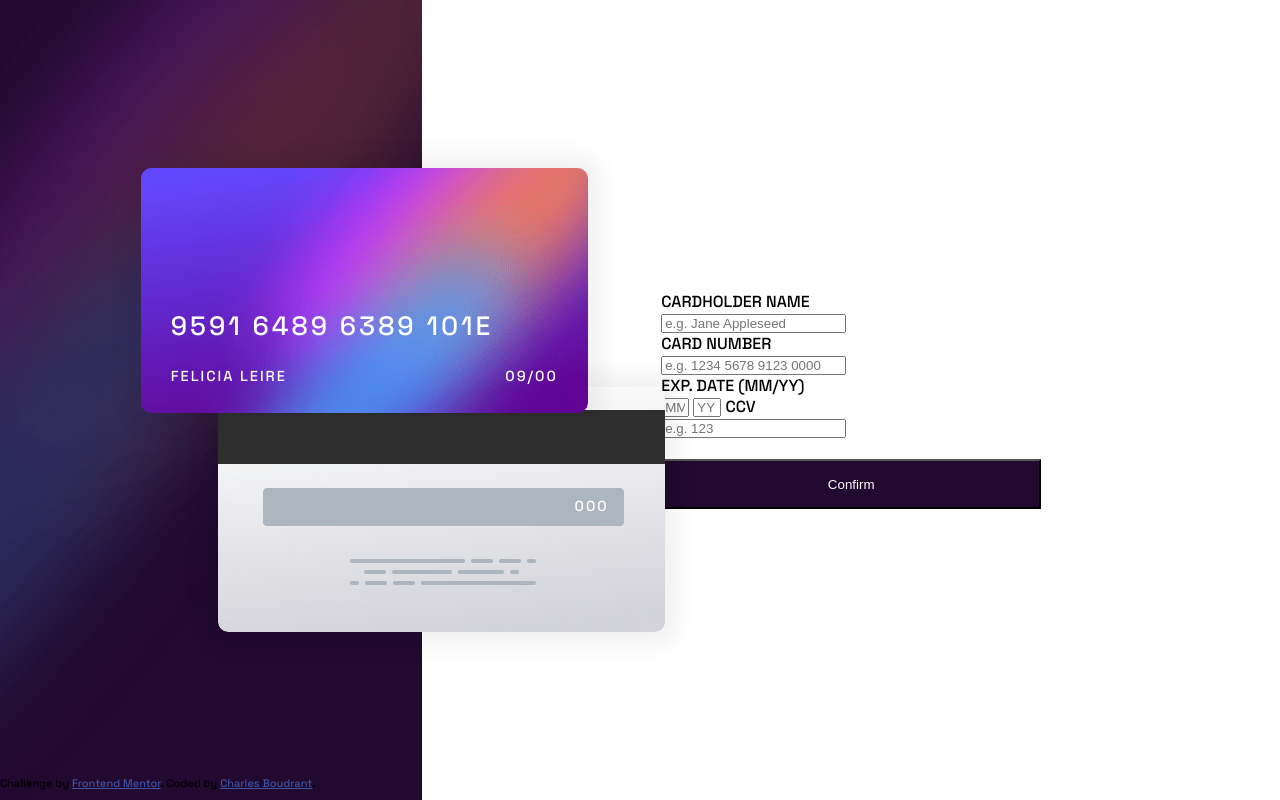
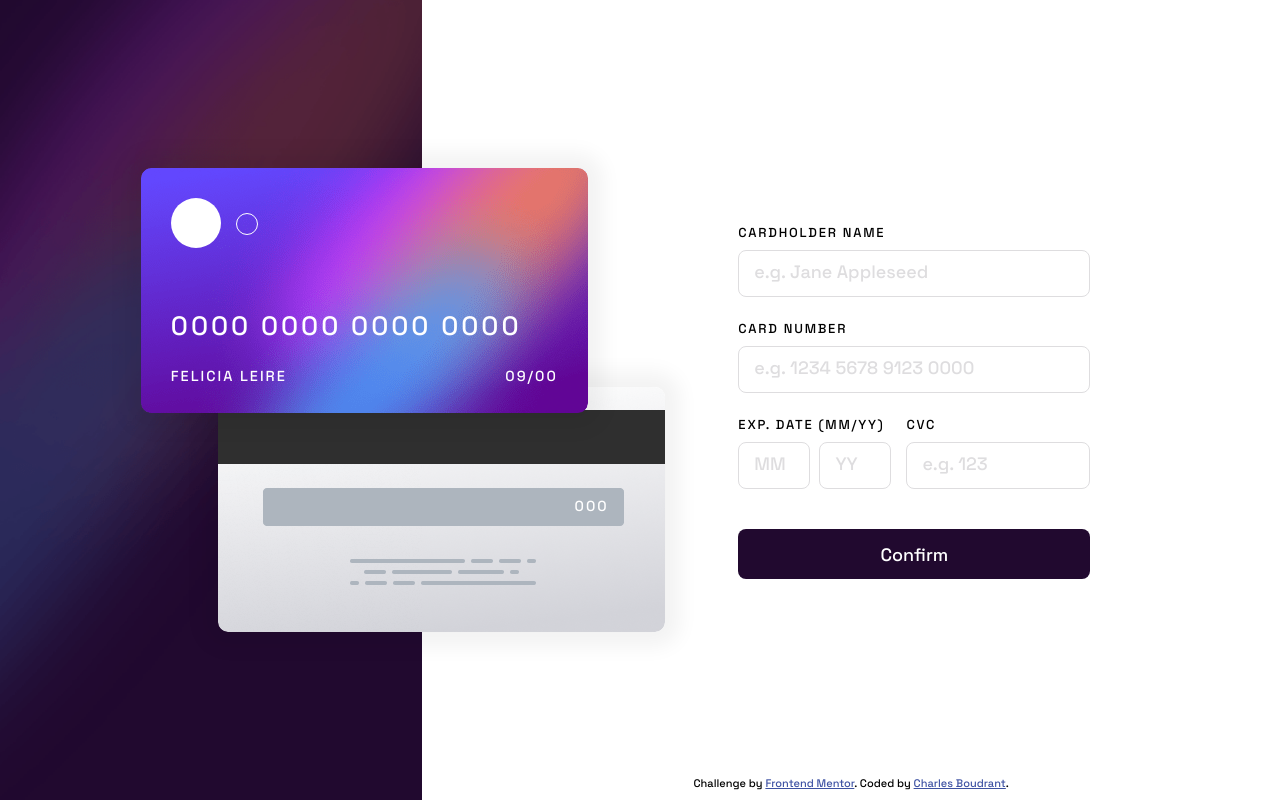
Before and after one commit to ChuckBDT/FEM-CardForm-002, a plain HTML site: page index.html in a window 1280 px wide. Drawn offline with Linux system fonts and the light colour scheme.

Commit message:
Design OK

```diff
--- a/css/styles.css
+++ b/css/styles.css
@@ -9,6 +9,7 @@
 * {
   margin-block: 0;
   padding-block: 0;
+  font-family: "Space Grotesk", sans-serif;
 }
 body {
   font-family: "Space Grotesk", sans-serif;
@@ -39,6 +40,29 @@ main {
   left: 11%;
   width: 447px;
   height: 245px;
+}
+
+.front-card::before {
+  content: "";
+  position: absolute;
+  top: 45px;
+  left: 95px;
+  width: 20px;
+  height: 20px;
+  border: 1px solid white;
+  background-color: transparent;
+  border-radius: 100%;
+  z-index: 1;
+}
+.front-card::after {
+  content: "";
+  position: absolute;
+  top: 30px;
+  left: 30px;
+  width: 50px;
+  height: 50px;
+  background-color: white;
+  border-radius: 100%;
 }
 
 .front-card img {
@@ -97,18 +121,52 @@ main {
 }
 
 form {
-  width: 380px;
+  width: 320px;
+  margin-left: 11%;
+}
+
+form label {
+  font-size: 13px;
+  letter-spacing: 1.75px;
+}
+
+form input {
+  height: 45px;
+  width: 100%;
+  padding: 0 15px;
+  border: var(--var-light-grayish-violet) 1px solid;
+  border-radius: 8px;
+  margin: 8px 0 20px 0;
+}
+
+form input::placeholder {
+  font-size: 18px;
+  color: var(--var-light-grayish-violet);
 }
 
 #expdate {
-  width: 20px;
+  width: 40px;
+  margin-right: 5px;
+}
+
+.exp-and-cvc {
+  display: flex;
+}
+
+.cvc {
+  flex: 1;
+  margin-left: 10px;
 }
 
 form button {
   background-color: var(--var-very-dark-violet);
-  width: 100%;
+  width: calc(100% + 32px);
   color: white;
   height: 50px;
+  font-size: 18px;
+  border-radius: 8px;
+  border: none;
+  margin-top: 20px;
 }
 
 .attribution {
--- a/index.html
+++ b/index.html
@@ -22,7 +22,7 @@
             src="./images/bg-card-front.png"
             alt="Front preview of the card"
           />
-          <p class="card-numbers">9591 6489 6389 101E</p>
+          <p class="card-numbers">0000 0000 0000 0000</p>
           <p class="card-name">FELICIA LEIRE</p>
           <p class="card-exp">09/00</p>
         </div>
@@ -39,33 +39,45 @@
             id="cardname"
             name="cardname"
             placeholder="e.g. Jane Appleseed"
-          /><br />
+          />
           <label for="cardnumb">CARD NUMBER</label><br />
           <input
             type="text"
             id="cardnumb"
             name="cardnumb"
             placeholder="e.g. 1234 5678 9123 0000"
-          /><br />
+          />
+          <div class="exp-and-cvc">
+            <div class="exp">
               <label for="expdate">EXP. DATE (MM/YY)</label><br />
-          <input type="text" id="expdate" name="expdatemm" placeholder="MM" />
-          <input type="text" id="expdate" name="expdateyy" placeholder="YY" />
-          <label for="ccv">CCV</label><br />
               <input
                 type="text"
-            id="ccv"
-            name="ccv"
-            placeholder="e.g. 123"
-          /><br /><br />
+                id="expdate"
+                name="expdatemm"
+                placeholder="MM"
+              />
+              <input
+                type="text"
+                id="expdate"
+                name="expdateyy"
+                placeholder="YY"
+              />
+            </div>
+            <div class="cvc">
+              <label for="cvc">CVC</label><br />
+              <input type="text" id="ccv" name="ccv" placeholder="e.g. 123" />
+            </div>
+          </div>
           <button type="submit">Confirm</button>
         </form>
-      </section>
         <div class="attribution">
           Challenge by
           <a href="https://www.frontendmentor.io?ref=challenge" target="_blank"
             >Frontend Mentor</a
-        >. Coded by <a href="https://charlesboudrant.com">Charles Boudrant</a>.
+          >. Coded by
+          <a href="https://charlesboudrant.com">Charles Boudrant</a>.
         </div>
+      </section>
     </main>
   </body>
 </html>
```
Lines whose indentation alone changed are shown as unchanged.
